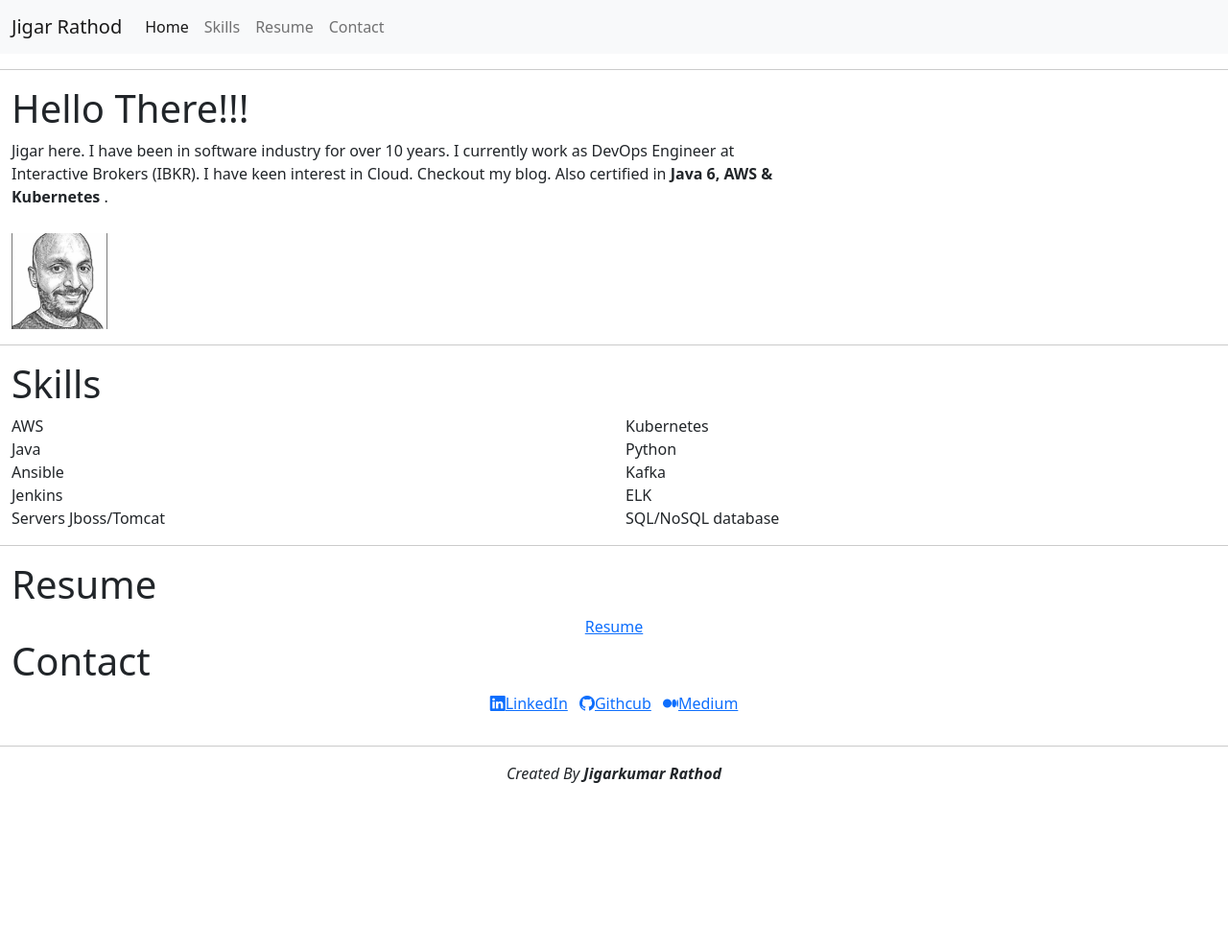
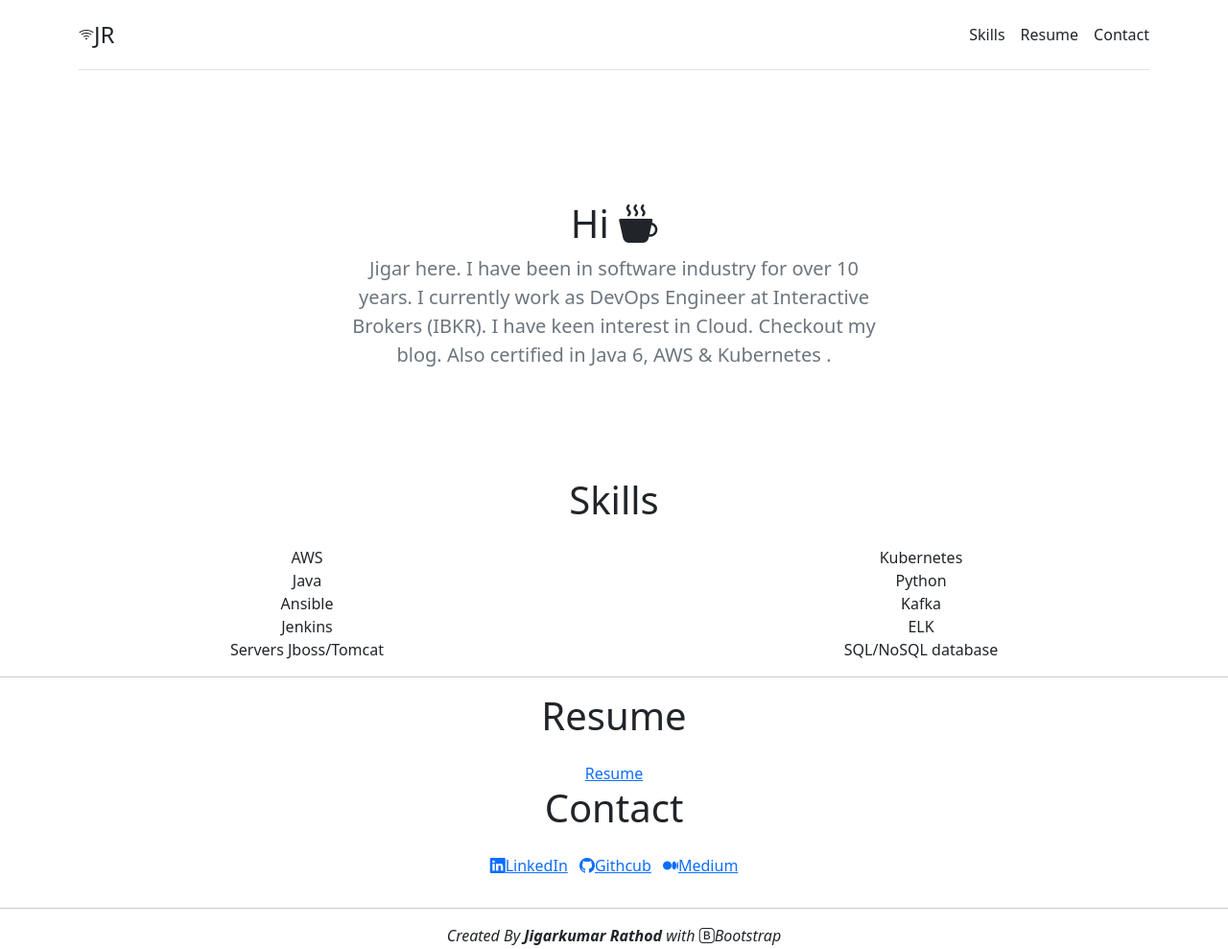
Before and after one commit to JigarProjects/JigarProjects.github.io, a plain HTML site: page index.html in a window 1280 px wide. Shown: the whole page at 96% size. Before the commit the page ends 834 px from the top, so only its background shows below. Drawn offline with nearby package versions, Linux system fonts and the light colour scheme.

Commit message:
Made changes as per new bootstrap themes

```diff
--- a/index.html
+++ b/index.html
@@ -10,59 +10,62 @@
 		<link rel="stylesheet" type="text/css" href="./main.css"/>
 
 	</head>
+
 	<body>
 		<script src="https://cdn.jsdelivr.net/npm/bootstrap@5.2.0/dist/js/bootstrap.bundle.min.js" integrity="sha384-A3rJD856KowSb7dwlZdYEkO39Gagi7vIsF0jrRAoQmDKKtQBHUuLZ9AsSv4jD4Xa" crossorigin="anonymous"></script>
-		<nav class="navbar navbar-expand-lg navbar-light bg-light">
-			<div class="container-fluid">
-				<a class="navbar-brand" href="#">Jigar Rathod</a>
-				<button class="navbar-toggler" type="button" data-bs-toggle="collapse" data-bs-target="#navbarSupportedContent" aria-controls="navbarSupportedContent" aria-expanded="false" aria-label="Toggle navigation">
-					<span class="navbar-toggler-icon"></span>
-				</button>
-				<div class="collapse navbar-collapse" id="navbarSupportedContent">
-					<ul class="navbar-nav navbar-right me-auto mb-2 mb-lg-0">
-						<li class="nav-item">
-							<a class="nav-link active" aria-current="page" href="#">Home</a>
-						</li>
-						<li class="nav-item">
-							<a class="nav-link" href="#skills">Skills</a>
-						</li>
 
-						<li class="nav-item">
-							<a class="nav-link" href="#resume">Resume</a>
-						</li>
-						<li  class="nav-item">
-							<a class="nav-link" href="#contact">Contact</a>
-						</li>
-					</ul>
+		<div class="container py-3">
+			<header>
+				<div class="d-flex flex-column flex-md-row align-items-center pb-3 mb-4 border-bottom">
+					<a href="/" class="d-flex align-items-center text-dark text-decoration-none">
+						<i class="bi bi-wifi"></i>
+						<span class="fs-4">JR</span>
+					</a>
+
+					<nav class="d-inline-flex mt-2 mt-md-0 ms-md-auto">
+						<a class="me-3 py-2 text-dark text-decoration-none" href="#skills">Skills</a>
+						<a class="me-3 py-2 text-dark text-decoration-none" href="#resume">Resume</a>
+
+						<a class="py-2 text-dark text-decoration-none" href="#contact">Contact</a>
+					</nav>
 				</div>
+			</header>
 		</div>
-		</nav>
-		<hr>
+
+
 		<section id="home" >
 			<div class="container-fluid">
-				<h1>Hello There!!!</h1>
 
-				<div class="row">
-					<div class="col-lg-8 col-xs-8">
-					<p>
+				<section class="py-5 text-center container">
+					<!--div id="profilepic">
+						<img src="./photo_art.jpg" class="img-responsive img-rounded" width="100" height="100"/>
+					</div-->
+					<div class="row py-lg-5">
+						<div class="col-lg-6 col-md-8 mx-auto">
+						<h1 class="fw-light">Hi <i class="bi bi-cup-hot-fill"></i></h1>
+						<p class="lead text-muted">
 							Jigar here. I have been in software industry for over 10 years. I currently work as DevOps Engineer at Interactive Brokers (IBKR).
 						I have keen interest in Cloud. Checkout my <h ref="https://medium.com/@jigarr/list/cloud-made-easy-8c91475ff513">blog</h>.
 						Also certified in <strong>Java 6, AWS & Kubernetes </strong>.
 						</p>
+						<!--p>
+							<a href="#Resume" class="btn btn-primary my-2">Resume</a>
+							<a href="#" class="btn btn-secondary my-2">Secondary action</a>
+						</p-->
+						</div>
 					</div>
 
-				</div>
+				</section>
 
-				<div id="profilepic">
-					<img src="./photo_art.jpg" class="img-responsive img-rounded" width="100" height="100"/>
-				</div>
+
 			</div>
 		</section>
-		<hr>
+
 
 		<section id="skills" >
-			<div class="container-fluid">
-				<h1>Skills</h1>
+			<div class="container-fluid text-center">
+				<h2 class="display-6 text-center mb-4">Skills</h2>
+
 				<div class="row">
 					<div class="col">AWS</div>
 					<div class="col">Kubernetes</div>
@@ -89,8 +92,8 @@
 		<hr>
 
 		<section id="Resume" >
-			<div class="container-fluid">
-				<h1>Resume</h1>
+			<div class="container-fluid text-center">
+				<h2 class="display-6 text-center mb-4">Resume</h2>
 				<div class="col-lg-12 text-center">
 					<a href="Jigar_Rathod_DevOps_2021.pdf">Resume</a>
 				</div>
@@ -98,8 +101,8 @@
 		</section>
 
 		<section id="contact" >
-			<div class="container-fluid">
-				<h1>Contact</h1>
+			<div class="container-fluid text-center">
+				<h2 class="display-6 text-center mb-4">Contact</h2>
 				<div class="row">
 					<div class="col-lg-12 text-center">
 
@@ -120,7 +123,7 @@
 
 		<footer>
 			<div class="container">
-				<p class="text-center"><em>Created By <strong>Jigarkumar Rathod</strong><em><p>
+				<p class="text-center"><em>Created By <strong>Jigarkumar Rathod</strong> with <i class="bi bi-bootstrap">Bootstrap</i><em><p>
 			</div>
 		</footer>
 	</body>
```
Lines whose indentation alone changed are shown as unchanged.
